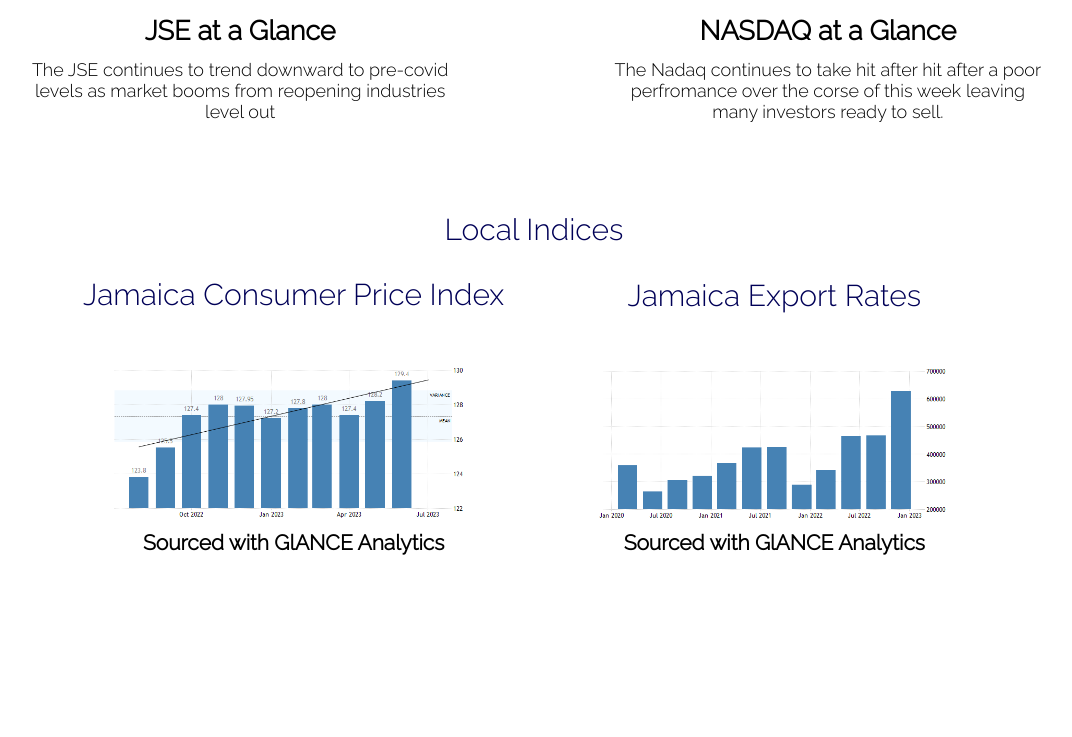
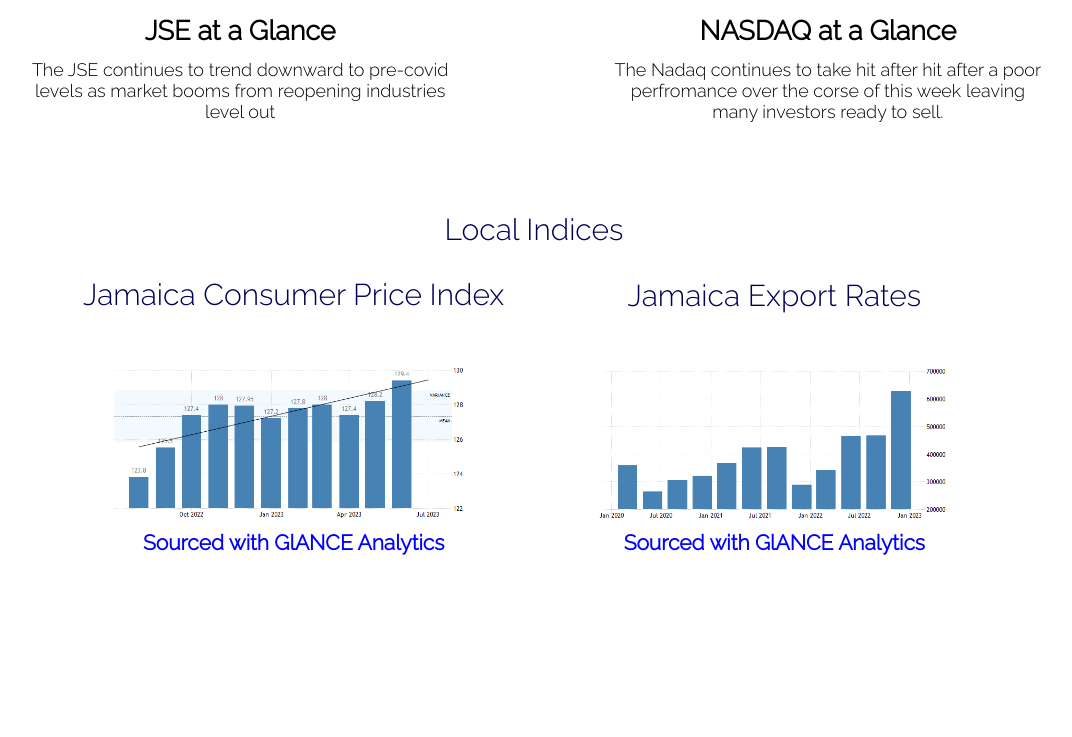
Before and after one commit to CalicoConsulting/NCB-Glance-Proto, a plain HTML site: page industry.html in a window 1280 px wide. Shown: the part 564-1301 px from the top of the page, without its empty margins (106-1178 px from the left). Drawn offline with Linux system fonts and the light colour scheme.

Commit message:
Update styles.css

```diff
--- a/styles.css
+++ b/styles.css
@@ -402,6 +402,10 @@
 #cpi, #exports{
   display: inline-block;
   width: 40%;
+}
+
+#cpi, #exports h3{
+  color: blue;
 }
 
 #cpi-img{
```
